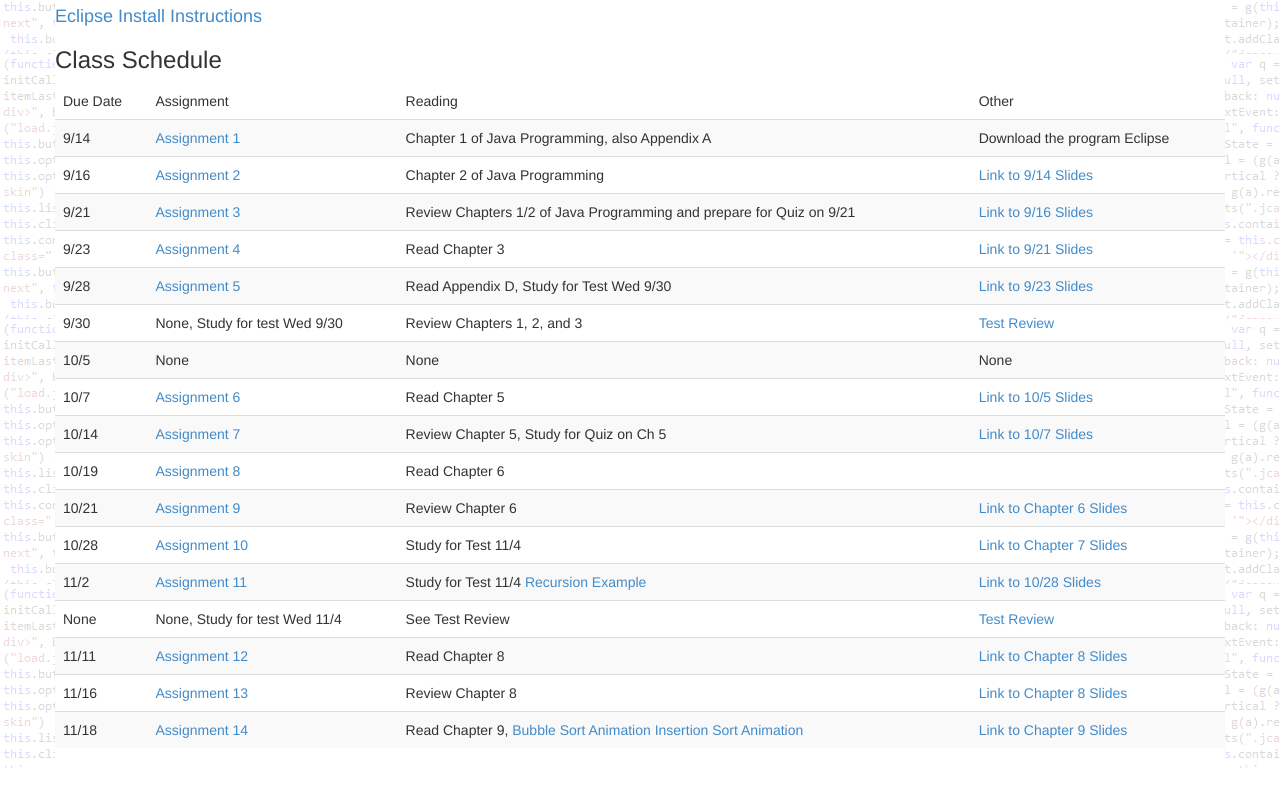
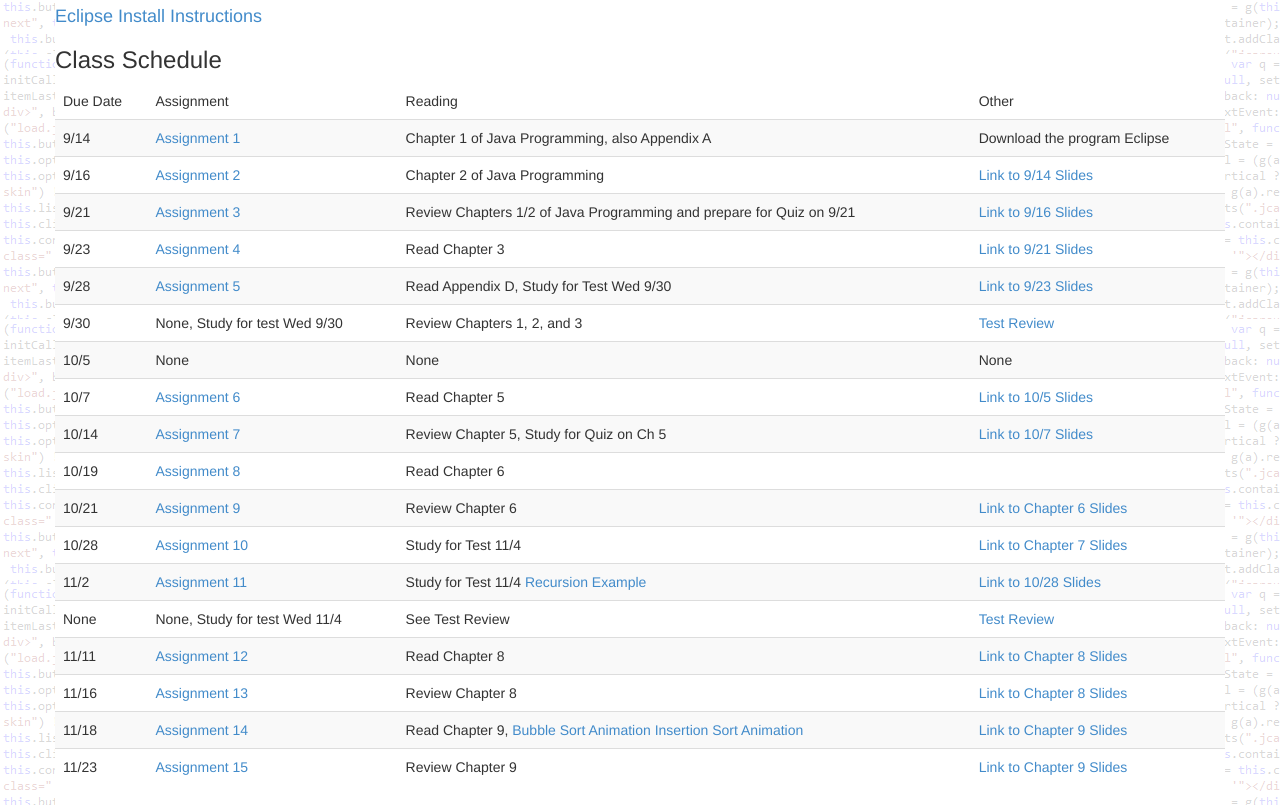
Before and after one commit to nickalex/nickalex.github.io, a plain HTML site: page cs110.html in a window 1280 px wide. Shown: the part 476-1281 px from the top of the page. Before the commit the page ends 1244 px from the top, so only its background shows below. Drawn offline with nearby package versions, Linux system fonts and the light colour scheme.

Commit message:
Added Next Class

```diff
--- a/cs110.html
+++ b/cs110.html
@@ -165,6 +165,12 @@
                 <td>Read Chapter 9, <a href="http://www.cs.armstrong.edu/liang/animation/web/BubbleSort.html">Bubble Sort Animation</a>  <a href="http://cs.armstrong.edu/liang/animation/web/InsertionSort.html">Insertion Sort Animation</a></td>
                 <td><a href="https://docs.google.com/presentation/d/1FTDtlZXdkm44E_J2soHvbrK0RcKjoiU1jnTMDM03yzQ/edit?usp=sharing">Link to Chapter 9  Slides</a></td>
               </tr>
+              <tr>
+                <td>11/23</td>
+                <td><a href="../Files/Assignment15.pdf">Assignment 15</a></td>
+                <td>Review Chapter 9</td>
+                <td><a href="https://docs.google.com/presentation/d/1FTDtlZXdkm44E_J2soHvbrK0RcKjoiU1jnTMDM03yzQ/edit?usp=sharing">Link to Chapter 9  Slides</a></td>
+              </tr>
             </tbody>
           </table>
 
```
Also changed, not shown: 1 other file.
